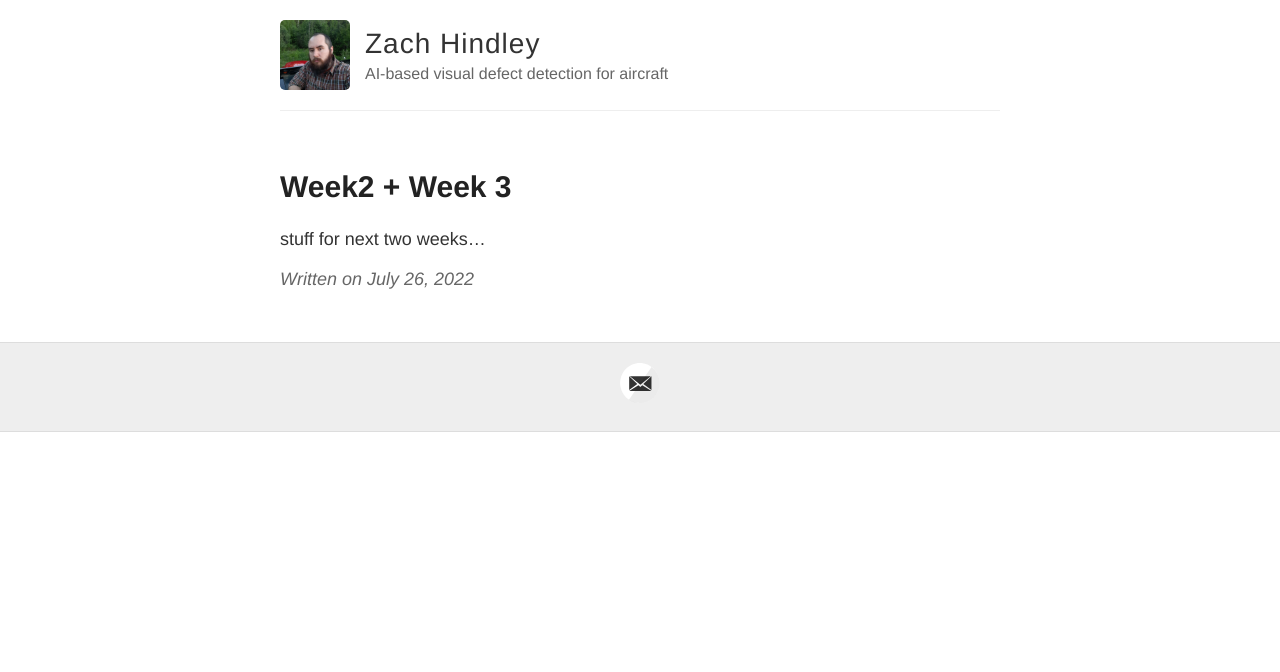
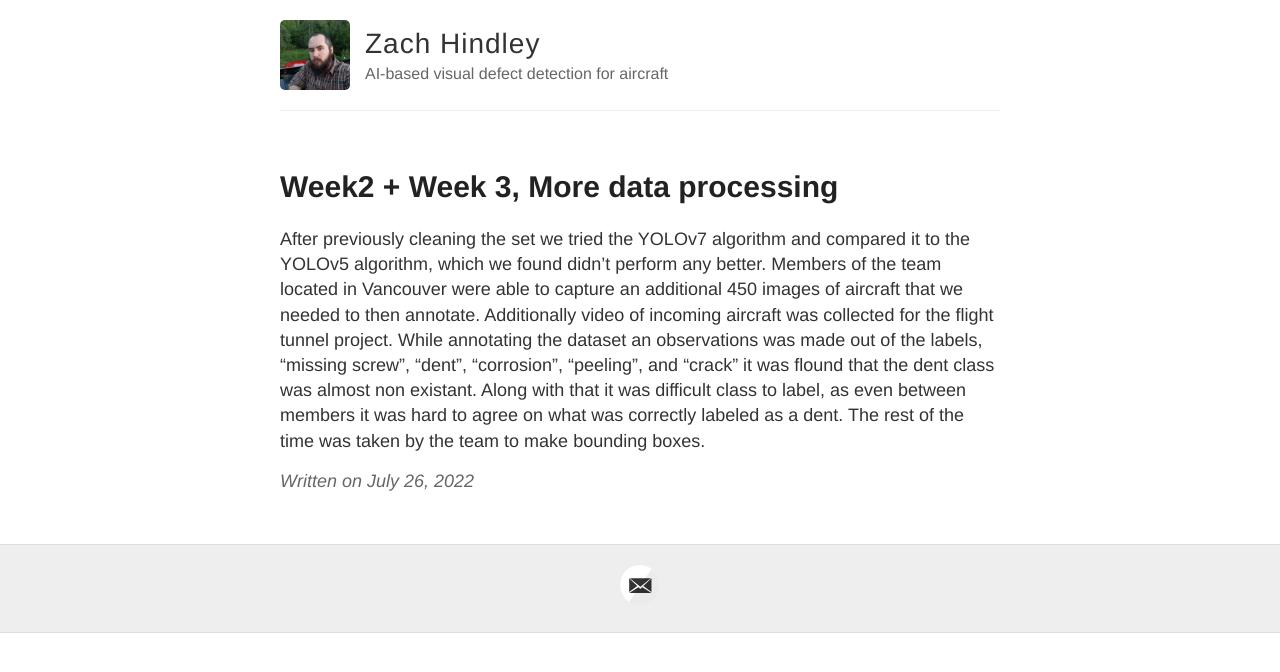
Before and after one commit to zhindley/zhindley.github.io, a Jekyll site: the page built from _posts/2022-07-26-week2.md, in a window 1280 px wide. Shown: the top 672 px of the page. Built offline with Jekyll 4.4.1, drawn with Linux system fonts in a browser that asks for light colours.

Commit message:
Update 2022-07-26-week2.md

```diff
--- a/_posts/2022-07-26-week2.md
+++ b/_posts/2022-07-26-week2.md
@@ -1,6 +1,7 @@
 ---
 layout: post
-title: Week2 + Week 3
+title: Week2 + Week 3, More data processing
 ---
 
-stuff for next two weeks...
+After previously cleaning the set we tried the YOLOv7 algorithm and compared it to the YOLOv5 algorithm, which we found didn't perform any better. Members of the team located in Vancouver were able to capture an additional 450 images of aircraft that we needed to then annotate. Additionally video of incoming aircraft was collected for the flight tunnel project.
+While annotating the dataset an observations was made out of the labels, "missing screw", "dent", "corrosion", "peeling", and "crack" it was flound that the dent class was almost non existant. Along with that it was difficult class to label, as even between members it was hard to agree on what was correctly labeled as a dent. The rest of the time was taken by the team to make bounding boxes.
```
